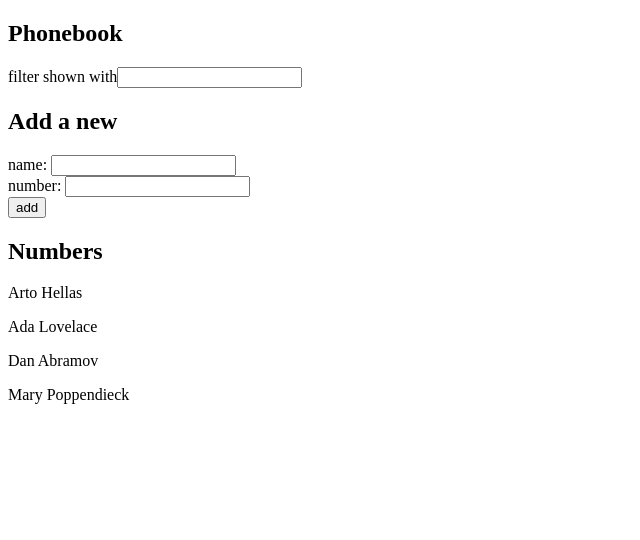
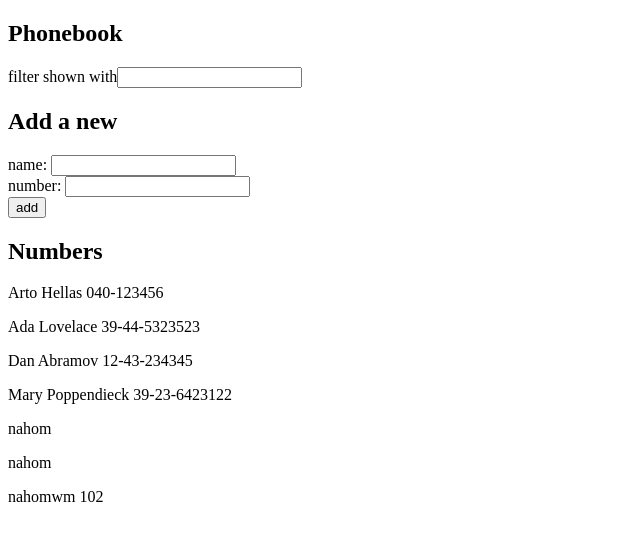
Before and after one commit to nahomWM/fullstackopen, a React (Vite) app in the folder part2/phonebook/: page / in a window 1280 px wide. Shown: the top 540 px of the page, without its empty margins (0-640 px from the left). Built offline with nearby package versions, Linux system fonts and the light colour scheme; data requests are answered from the project's data file.

Commit message:
add exercise 2.12

```diff
--- a/part2/phonebook/db.json
+++ b/part2/phonebook/db.json
@@ -1,5 +1,5 @@
 {
-  "persons":[
+  "persons": [
     {
       "name": "Arto Hellas",
       "number": "040-123456",
@@ -19,6 +19,21 @@
       "name": "Mary Poppendieck",
       "number": "39-23-6423122",
       "id": "4"
+    },
+    {
+      "id": 5,
+      "name": "nahom",
+      "phoneNo": "123"
+    },
+    {
+      "id": 6,
+      "name": "nahom ",
+      "phoneNo": "092333"
+    },
+    {
+      "id": 7,
+      "name": "nahomwm",
+      "number": "102"
     }
   ]
 }
--- a/part2/phonebook/src/App.jsx
+++ b/part2/phonebook/src/App.jsx
@@ -12,9 +12,6 @@ useEffect(() => {
         setPersons(response.data)
       })
   }, [])
-
-
-
 const [newName, setNewName] = useState('')
 const [newNumber, setNewNumber] = useState('')
   const [filter, setFilter] = useState('')
@@ -29,10 +26,12 @@ if (exists) {
   return
     }
 const newperson = {
-    id: persons.length + 1,
+
      name: newName,
-    phoneNo: newNumber
+    number: newNumber,
+     id: persons.length + 1,
     }
+  axios.post('http://localhost:3001/persons',newperson).then(()=> console.log("succesfully added"))
   const holder = [...persons]
     holder.push(newperson)
     setPersons(holder)
--- a/part2/phonebook/src/components/ShowNames.jsx
+++ b/part2/phonebook/src/components/ShowNames.jsx
@@ -3,7 +3,7 @@ const ShowNames = function({ persons }) {
     <div>
       {persons.map(person =>
         <p key={person.id}>
-   {person.name} {person.phoneNo}
+   {person.name} {person.number}
         </p>
       )}
     </div>
```
